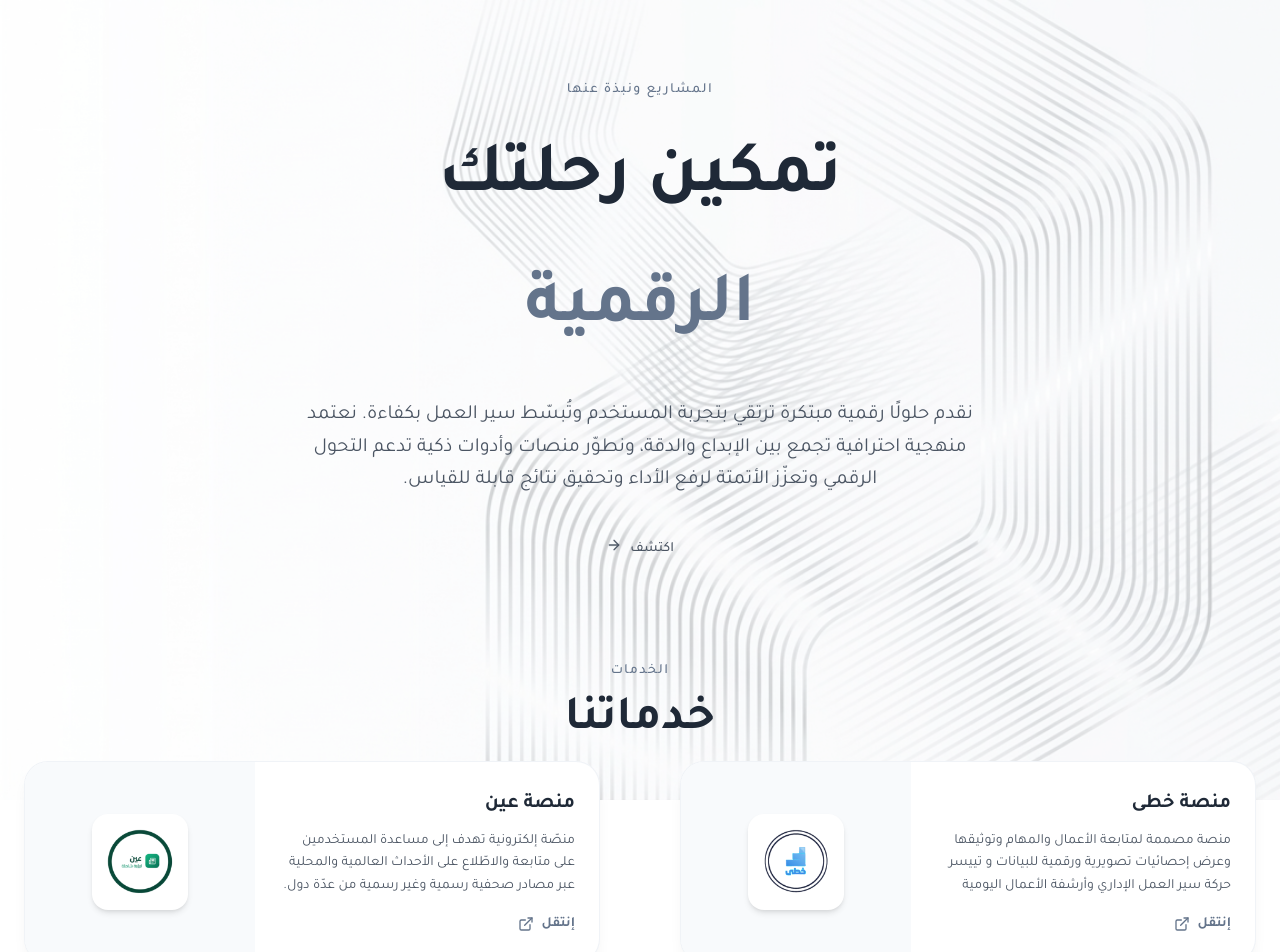
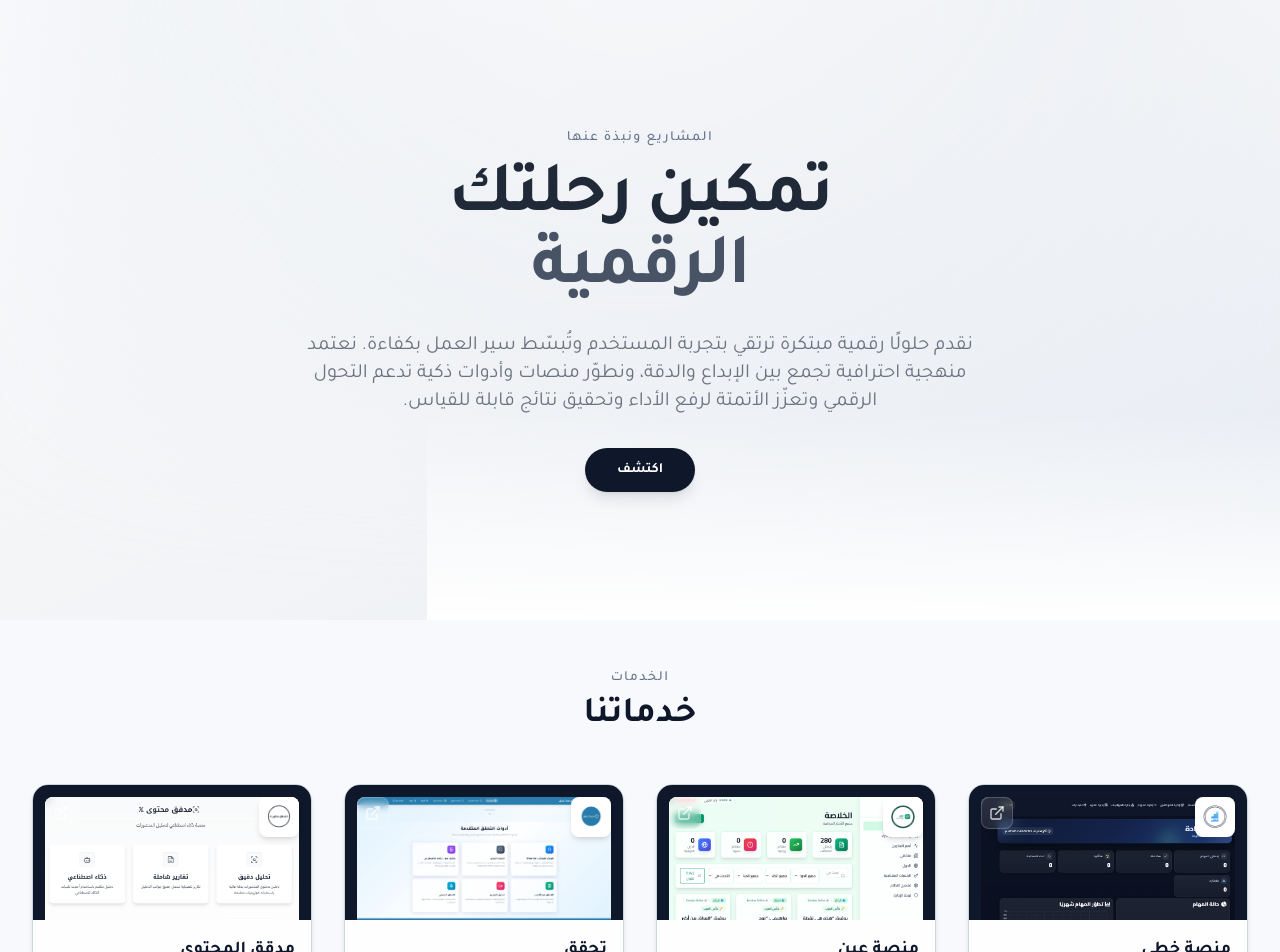
Before and after one commit to JIN507/services, a React (Vite) app: page / in a window 1280 px wide. Shown: the top 952 px of the page. Built offline with nearby package versions, Linux system fonts and the light colour scheme.

Commit message:
new changes

```diff
--- a/src/App.jsx
+++ b/src/App.jsx
@@ -1,10 +1,5 @@
 import { motion } from 'framer-motion'
-import { ArrowRight, ExternalLink } from 'lucide-react'
-import { useEffect, useRef } from 'react'
-import gsap from 'gsap'
-import { ScrollTrigger } from 'gsap/ScrollTrigger'
-
-gsap.registerPlugin(ScrollTrigger)
+import { ArrowLeft, ExternalLink } from 'lucide-react'
 
 const services = [
   {
@@ -104,180 +99,108 @@ function ServiceCard({ service, index }) {
     <motion.div
       initial={{ opacity: 0, y: 20 }}
       whileInView={{ opacity: 1, y: 0 }}
-      transition={{ duration: 0.4, delay: index * 0.05 }}
+      transition={{ duration: 0.3, delay: index * 0.05 }}
       viewport={{ once: true }}
-      className="service-card group cursor-pointer"
+      className="bg-white/80 backdrop-blur-sm rounded-2xl overflow-hidden border border-slate-300 shadow-md hover:shadow-2xl hover:-translate-y-2 transition-all duration-300 flex flex-col h-[320px] md:h-[340px] group"
     >
-      <div className="relative bg-white backdrop-blur-sm rounded-3xl overflow-hidden border border-slate-200/50 shadow-lg shadow-slate-900/5 hover:shadow-xl hover:shadow-slate-900/10 transition-all duration-500 flex flex-row-reverse">
-        {/* Image container with hover effect */}
-        <div className="relative overflow-hidden w-2/5 min-h-[200px] bg-slate-50">
-          {/* Logo - visible by default, hidden on hover */}
-          <div className="absolute inset-0 flex items-center justify-center p-6 transition-opacity duration-500 group-hover:opacity-0">
-            <div className="w-24 h-24 rounded-2xl bg-white shadow-md flex items-center justify-center overflow-hidden">
+      {/* Top Media Area */}
+      <div className="relative h-[40%] bg-[#0F172B] overflow-hidden">
+        {/* Main Image */}
+        <div className="absolute inset-2 bottom-0 bg-slate-100 rounded-t-xl overflow-hidden border-t-4 border-x-4 border-[#0F172B]">
+          <img
+            src={service.image}
+            alt={service.title}
+            className="w-full h-full object-cover object-top hover:scale-105 transition-transform duration-500"
+          />
+        </div>
+
+        {/* Logo Icon - Top Right */}
+        <div className="absolute top-3 right-3 w-8 h-8 md:w-10 md:h-10 bg-white rounded-lg shadow-md flex items-center justify-center p-1 z-10">
           <img
             src={service.logo}
-                alt={`${service.title} logo`}
-                className="w-[85%] h-[85%] object-contain scale-110"
+            alt="logo"
+            className="w-full h-full object-contain"
             onError={(e) => {
-                  e.target.src = service.image;
-                  e.target.className = "w-full h-full object-cover";
+              e.target.style.display = 'none';
             }}
           />
         </div>
+
+        {/* Utility Icon/Badge - Top Left */}
+        <div className="absolute top-3 left-3 w-8 h-8 bg-white/10 backdrop-blur-sm rounded-lg flex items-center justify-center border border-white/20">
+          <ExternalLink className="w-4 h-4 text-white/80" />
         </div>
-          {/* Full image - hidden by default, visible on hover */}
-          <img
-            src={service.image}
-            alt={service.title}
-            className="w-full h-full object-cover opacity-0 group-hover:opacity-100 transition-all duration-500 group-hover:scale-105"
-          />
       </div>
-        {/* Content */}
-        <div className="p-6 flex-1 flex flex-col justify-center">
-          <h3 className="text-xl font-bold text-gray-800 mb-3 group-hover:text-slate-500 transition-colors duration-300">{service.title}</h3>
-          <p className="text-gray-600 text-sm leading-relaxed mb-4 line-clamp-3">{service.description}</p>
+
+      {/* Content Body */}
+      <div className="p-4 flex-1 flex flex-col">
+        <div className="mb-auto">
+          <h3 className="text-lg font-bold text-[#0F172B] mb-1">{service.title}</h3>
+
+          <p className="text-[#6B7280] text-xs leading-relaxed line-clamp-3 mt-1 font-medium">
+            {service.description}
+          </p>
+        </div>
+
+        {/* CTA Button */}
         <a
           href={service.link}
-            className="inline-flex items-center gap-2 text-slate-500 hover:text-slate-600 font-semibold text-sm transition-all duration-300 group/link"
+          target="_blank"
+          rel="noopener noreferrer"
+          className="mt-4 w-full bg-[#0F172B] hover:bg-[#1e293b] text-white py-2 px-3 rounded-lg flex items-center justify-center gap-2 text-xs font-bold transition-colors"
         >
-            إنتقل
-            <ExternalLink className="w-4 h-4 transition-transform group-hover/link:-translate-x-1" />
+          <span>زيارة الموقع</span>
+          <ArrowLeft className="w-3 h-3" />
         </a>
-        </div>
       </div>
     </motion.div>
   )
 }
 
 function App() {
-  const heroRef = useRef(null)
-  const subtitleRef = useRef(null)
-  const titleRef = useRef(null)
-  const titleAccentRef = useRef(null)
-  const descRef = useRef(null)
-  const ctaRef = useRef(null)
-  const bgGlowRef = useRef(null)
+  return (
+    <div className="min-h-screen bg-[#F7F9FC] font-tajawal selection:bg-[#0F172B] selection:text-white">
+      {/* Hero Section */}
+      <header className="relative w-full py-20 md:py-32 overflow-hidden flex items-center justify-center">
+        {/* Silky Background Effect */}
+        <div className="absolute inset-0 z-0">
+          <div className="absolute inset-0 bg-gradient-to-br from-gray-50 via-gray-100 to-slate-200 opacity-80"></div>
+          {/* Abstract Waves/Blur */}
+          <div className="absolute top-0 left-0 right-0 h-full opacity-30 bg-[radial-gradient(ellipse_at_top,_var(--tw-gradient-stops))] from-white via-slate-200 to-transparent blur-3xl transform -translate-y-1/4"></div>
+          <div className="absolute bottom-0 left-1/3 w-2/3 h-2/3 bg-gradient-to-t from-white via-transparent to-transparent z-10"></div>
+        </div>
 
-  useEffect(() => {
-    const ctx = gsap.context(() => {
-      // Hero text animations - line by line, RTL friendly
-      const tl = gsap.timeline({ defaults: { ease: 'power3.out' } })
-
-      // Animate each element with stagger
-      tl.fromTo(subtitleRef.current,
-        { opacity: 0, x: 50 },
-        { opacity: 1, x: 0, duration: 0.8 }
-      )
-      .fromTo(titleRef.current,
-        { opacity: 0, y: 30 },
-        { opacity: 1, y: 0, duration: 1 },
-        '-=0.4'
-      )
-      .fromTo(titleAccentRef.current,
-        { opacity: 0, x: 50 },
-        { opacity: 1, x: 0, duration: 0.8 },
-        '-=0.5'
-      )
-      .fromTo(descRef.current,
-        { opacity: 0, y: 20 },
-        { opacity: 1, y: 0, duration: 1 },
-        '-=0.4'
-      )
-      .fromTo(ctaRef.current,
-        { opacity: 0, scale: 0.9 },
-        { opacity: 1, scale: 1, duration: 0.6 },
-        '-=0.3'
-      )
-
-      // Background glow animation on scroll
-      gsap.to(bgGlowRef.current, {
-        opacity: 0.15,
-        duration: 2,
-        ease: 'power2.inOut',
-        scrollTrigger: {
-          trigger: '#services',
-          start: 'top 80%',
-          end: 'top 20%',
-          scrub: 1,
-          toggleActions: 'play none none reverse'
-        }
-      })
-
-      // Subtle pulsing glow effect
-      gsap.to(bgGlowRef.current, {
-        filter: 'blur(80px) brightness(1.3)',
-        duration: 3,
-        repeat: -1,
-        yoyo: true,
-        ease: 'sine.inOut'
-      })
-    }, heroRef)
-
-    return () => ctx.revert()
-  }, [])
-
-  return (
-    <div ref={heroRef} className="relative min-h-screen">
-      {/* Background glow overlay */}
-      <div
-        ref={bgGlowRef}
-        className="fixed inset-0 pointer-events-none z-[1] opacity-0"
-        style={{
-          background: 'radial-gradient(ellipse at center, rgba(148, 163, 184, 0.3) 0%, transparent 70%)',
-          filter: 'blur(60px)'
-        }}
-      />
-      {/* Content */}
-      <div className="relative z-10">
-        {/* Hero Section */}
-        <header className="min-h-[60vh] flex flex-col items-center justify-center px-6 py-20">
-          <div className="text-center max-w-4xl">
-            <span
-              ref={subtitleRef}
-              className="text-slate-500 font-medium tracking-widest text-sm uppercase mb-4 block opacity-0"
-            >
+        <div className="relative z-10 container mx-auto px-4 text-center">
+          <span className="text-slate-500 font-medium tracking-widest text-sm uppercase mb-4 block">
             المشاريع ونبذة عنها
           </span>
-            <h1 className="text-5xl md:text-7xl font-bold text-gray-800 mb-6 leading-tight">
-              <span ref={titleRef} className="block opacity-0">تمكين رحلتك</span>
-              <span ref={titleAccentRef} className="block text-slate-500 opacity-0">الرقمية</span>
+          <h1 className="text-5xl md:text-7xl font-bold mb-6 tracking-tight leading-tight text-gray-800">
+            <span className="block">تمكين رحلتك</span>
+            <span className="block text-[#485466]">الرقمية</span>
           </h1>
-            <p
-              ref={descRef}
-              className="text-xl text-gray-600 max-w-2xl mx-auto leading-relaxed mb-10 opacity-0"
-            >
-              نقدم حلولًا رقمية مبتكرة ترتقي بتجربة المستخدم وتُبسّط سير  العمل بكفاءة.
+
+          <p className="text-lg md:text-xl text-[#6B7280] max-w-2xl mx-auto mb-8 leading-relaxed">
+            نقدم حلولًا رقمية مبتكرة ترتقي بتجربة المستخدم وتُبسّط سير العمل بكفاءة.
             نعتمد منهجية احترافية تجمع بين الإبداع والدقة، ونطوّر منصات وأدوات ذكية
             تدعم التحول الرقمي وتعزّز الأتمتة لرفع الأداء وتحقيق نتائج قابلة للقياس.
           </p>
-            <a
-              ref={ctaRef}
-              href="#services"
-              className="inline-flex items-center gap-2 text-gray-600 hover:text-slate-500 transition-colors opacity-0"
-            >
-              <span className="text-sm font-medium">اكتشف</span>
-              <ArrowRight className="w-4 h-4 animate-bounce" />
+
+          <a href="#services" className="inline-block bg-[#0F172B] text-white px-8 py-3 rounded-full text-sm font-bold shadow-lg shadow-slate-900/10 hover:shadow-xl hover:-translate-y-0.5 transition-all duration-300">
+            اكتشف
           </a>
         </div>
       </header>
 
-        {/* Services Section */}
-        <section id="services" className="px-6 py-5 max-w-7xl mx-auto">
-          <motion.div
-            initial={{ opacity: 0 }}
-            whileInView={{ opacity: 1 }}
-            transition={{ duration: 0.6 }}
-            viewport={{ once: true }}
-            className="text-center mb-4"
-          >
-            <span className="text-slate-500 font-medium tracking-widest text-sm uppercase mb-4 block">
+      {/* Services Grid Section */}
+      <section id="services" className="relative z-20 py-12 px-4 md:px-8 max-w-[1400px] mx-auto">
+        <div className="text-center mb-12">
+          <span className="text-slate-500 font-medium tracking-widest text-sm uppercase mb-2 block">
             الخدمات
           </span>
-            <h2 className="text-4xl md:text-5xl font-bold text-gray-800">خدماتنا</h2>
-          </motion.div>
+          <h2 className="text-3xl md:text-4xl font-bold text-[#0F172B]">خدماتنا</h2>
+        </div>
 
-          {/* All cards in 2-column grid */}
-          <div className="grid grid-cols-2 lg:grid-cols-2 gap-20">
+        <div className="grid grid-cols-1 md:grid-cols-2 xl:grid-cols-4 gap-6 md:gap-8">
           {services.map((service, index) => (
             <ServiceCard key={service.id} service={service} index={index} />
           ))}
@@ -285,10 +208,9 @@ function App() {
       </section>
 
       {/* Footer */}
-        <footer className="py-12 text-center text-gray-550 text-sm">
-          <p>&copy; 2026</p>
+      <footer className="py-8 text-center text-slate-400 text-sm bg-white/50 border-t border-slate-100">
+        <p>&copy; {new Date().getFullYear()} جميع الحقوق محفوظة</p>
       </footer>
-      </div>
     </div>
   )
 }
--- a/src/index.css
+++ b/src/index.css
@@ -2,60 +2,30 @@
 @tailwind components;
 @tailwind utilities;
 
-* {
-  margin: 0;
-  padding: 0;
-  box-sizing: border-box;
+:root {
+  --color-navy: #0F172B;
+  --color-blue-gray: #485466;
+  --color-text-gray: #6B7280;
+  --color-bg-light: #F7F9FC;
 }
 
 body {
   font-family: 'Tajawal', 'Inter', sans-serif;
-  background: #ffffff;
+  background-color: var(--color-bg-light);
+  color: var(--color-navy);
   min-height: 100vh;
   overflow-x: hidden;
   direction: rtl;
   text-align: right;
-  position: relative;
 }
 
-/* Gold tech background image */
-body::before {
-  content: '';
-  position: fixed;
-  top: 0;
-  left: 0;
-  right: 0;
-  bottom: 0;
-  background-image: url('/bg-tech.png');
-  background-size: cover;
-  background-position: center;
-  background-repeat: no-repeat;
-  opacity: 0.4;
-  pointer-events: none;
-  z-index: 0;
-}
-
-/* Arabic Typography */
+/* Typography Overrides */
 h1, h2, h3, h4, h5, h6 {
   font-family: 'Tajawal', sans-serif;
   font-weight: 700;
 }
 
-p, span, a {
-  font-family: 'Tajawal', sans-serif;
-  line-height: 1.8;
-}
-
-/* Card styles */
-.service-card {
-  transition: all 0.4s cubic-bezier(0.4, 0, 0.2, 1);
-}
-
-.service-card:hover {
-  transform: translateY(-8px);
-}
-
-/* Smooth scroll */
+/* Smooth Scroll */
 html {
   scroll-behavior: smooth;
 }
--- a/tailwind.config.js
+++ b/tailwind.config.js
@@ -8,7 +8,11 @@ export default {
     extend: {
       fontFamily: {
         sans: ['Inter', 'sans-serif'],
+        tajawal: ['Tajawal', 'sans-serif'],
       },
+      colors: {
+        navy: '#0F172B',
+      }
     },
   },
   plugins: [],
```
Lines whose indentation alone changed are shown as unchanged.
